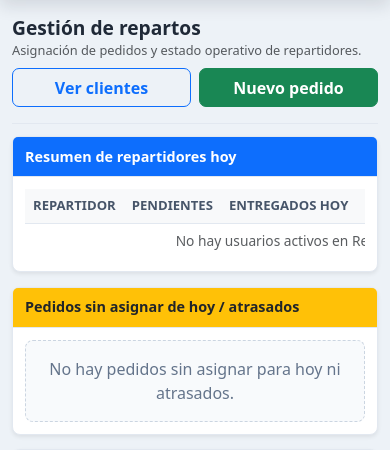
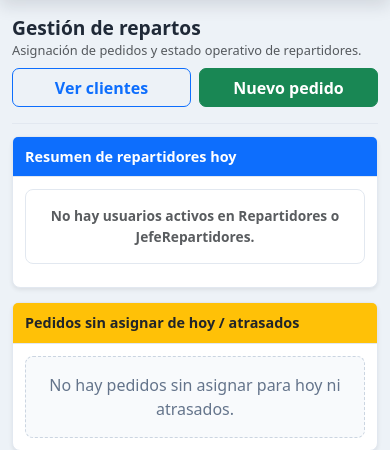
Before and after one commit to 77471660/proyecto_agua, a Django app: page /repartidor/jefe/ in a window 390 px wide. Shown: the part 57-507 px from the top of the page. Run offline with Django 5.2, Linux system fonts and the light colour scheme; a user stored in the database is signed in; tables that the repository leaves empty hold one stand-in row (values such as "Sample post").

Commit message:
Mejora panel jefe repartidor y corrige detalle con refresh

```diff
--- a/templates/core/panel_jefe_repartidores.html
+++ b/templates/core/panel_jefe_repartidores.html
@@ -76,6 +76,43 @@ Gesti&oacute;n de repartos - AquaSmart CRM
         .dispatch-panel .table-action-group .form-select {
             min-width: 7.75rem !important;
         }
+
+        .dispatch-summary-table thead {
+            display: none;
+        }
+
+        .dispatch-summary-table tbody,
+        .dispatch-summary-table tr,
+        .dispatch-summary-table td {
+            display: block;
+        }
+
+        .dispatch-summary-table tr {
+            border: 1px solid #e2e8f0;
+            border-radius: 8px;
+            margin-bottom: 0.7rem;
+            padding: 0.7rem;
+        }
+
+        .dispatch-summary-table td {
+            border: 0;
+            padding: 0.28rem 0 !important;
+        }
+
+        .dispatch-summary-table td:not(:first-child) {
+            align-items: center;
+            display: flex;
+            gap: 0.75rem;
+            justify-content: space-between;
+        }
+
+        .dispatch-summary-table td:not(:first-child)::before {
+            color: #64748b;
+            content: attr(data-label);
+            font-size: 0.72rem;
+            font-weight: 800;
+            text-transform: uppercase;
+        }
     }
 
     .dispatch-panel .location-details summary {
@@ -92,6 +129,52 @@ Gesti&oacute;n de repartos - AquaSmart CRM
         flex-wrap: wrap;
         gap: 0.35rem;
         margin-top: 0.45rem;
+    }
+
+    .dispatch-summary-table td:first-child {
+        font-weight: 800;
+    }
+
+    .dispatch-summary-chip {
+        border: 1px solid transparent;
+        border-radius: 999px;
+        display: inline-flex;
+        font-size: 0.78rem;
+        font-weight: 800;
+        line-height: 1.15;
+        padding: 0.32rem 0.55rem;
+        white-space: nowrap;
+    }
+
+    .dispatch-summary-chip.is-muted {
+        background: #f8fafc;
+        border-color: #e2e8f0;
+        color: #64748b;
+        font-weight: 700;
+    }
+
+    .dispatch-summary-chip.is-warning {
+        background: #fff7ed;
+        border-color: #fed7aa;
+        color: #9a3412;
+    }
+
+    .dispatch-summary-chip.is-success {
+        background: #ecfdf5;
+        border-color: #bbf7d0;
+        color: #166534;
+    }
+
+    .dispatch-summary-chip.is-info {
+        background: #eff6ff;
+        border-color: #bfdbfe;
+        color: #1d4ed8;
+    }
+
+    .dispatch-summary-chip.is-danger {
+        background: #fef2f2;
+        border-color: #fecaca;
+        color: #b91c1c;
     }
 
     .dispatch-mobile-list {
@@ -187,7 +270,7 @@ Gesti&oacute;n de repartos - AquaSmart CRM
 
     <div class="card-body">
         <div class="table-responsive">
-            <table class="table table-hover align-middle mb-0">
+            <table class="table table-hover align-middle mb-0 dispatch-summary-table">
                 <thead class="table-light">
                     <tr>
                         <th>Repartidor</th>
@@ -209,11 +292,31 @@ Gesti&oacute;n de repartos - AquaSmart CRM
                                     {{ resumen.usuario.username }}
                                 {% endif %}
                             </td>
-                            <td>{{ resumen.pendientes }}</td>
-                            <td>{{ resumen.entregados_hoy }}</td>
-                            <td>{{ resumen.cancelados_hoy }}</td>
-                            <td>{{ resumen.bidones_hoy }}</td>
-                            <td>S/ {{ resumen.dinero_hoy|floatformat:2 }}</td>
+                            <td data-label="Pendientes">
+                                <span class="dispatch-summary-chip {% if resumen.pendientes %}is-warning{% else %}is-muted{% endif %}">
+                                    {{ resumen.pendientes }} pendientes
+                                </span>
+                            </td>
+                            <td data-label="Entregados hoy">
+                                <span class="dispatch-summary-chip {% if resumen.entregados_hoy %}is-success{% else %}is-muted{% endif %}">
+                                    {% if resumen.entregados_hoy %}+{% endif %}{{ resumen.entregados_hoy }} entregados
+                                </span>
+                            </td>
+                            <td data-label="Cancelados hoy">
+                                <span class="dispatch-summary-chip {% if resumen.cancelados_hoy %}is-danger{% else %}is-muted{% endif %}">
+                                    {{ resumen.cancelados_hoy }} cancelados
+                                </span>
+                            </td>
+                            <td data-label="Bidones hoy">
+                                <span class="dispatch-summary-chip {% if resumen.bidones_hoy %}is-info{% else %}is-muted{% endif %}">
+                                    {% if resumen.bidones_hoy %}+{% endif %}{{ resumen.bidones_hoy }} bidones
+                                </span>
+                            </td>
+                            <td data-label="Cobrado hoy">
+                                <span class="dispatch-summary-chip {% if resumen.dinero_hoy %}is-success{% else %}is-muted{% endif %}">
+                                    {% if resumen.dinero_hoy %}+{% endif %}S/ {{ resumen.dinero_hoy|floatformat:2 }}
+                                </span>
+                            </td>
                         </tr>
                     {% empty %}
                         <tr>
@@ -465,7 +568,11 @@ Gesti&oacute;n de repartos - AquaSmart CRM
                             </td>
                             <td>
                                 <div>{{ pedido.cliente.direccion }}</div>
-                                <details class="location-details mt-1">
+                                <details
+                                    class="location-details mt-1"
+                                    data-refresh-key="jefe-asignado-ubicacion-{{ pedido.id }}"
+                                    data-refresh-pause="true"
+                                >
                                     <summary class="btn btn-sm btn-outline-secondary">
                                         Detalles
                                     </summary>
```
